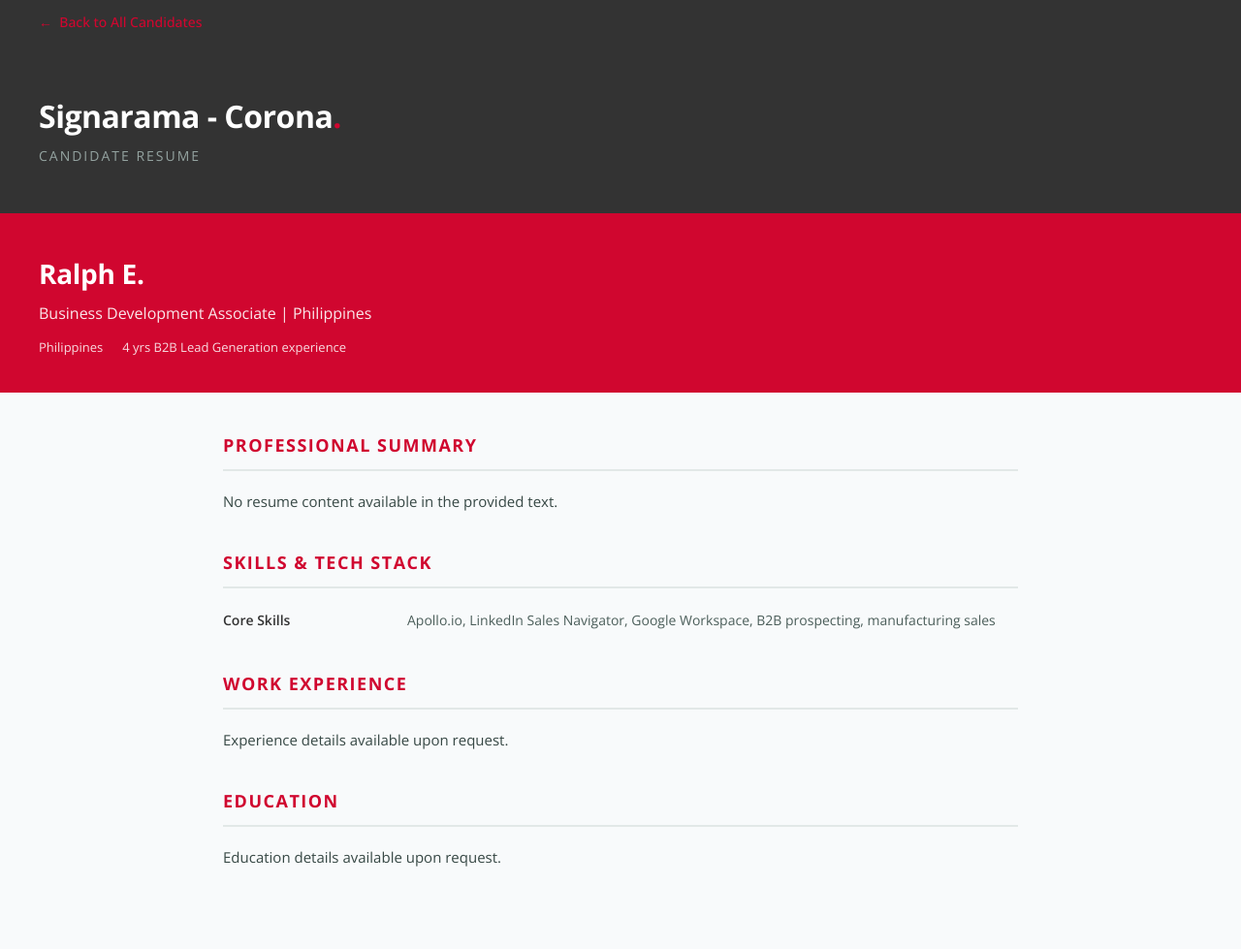
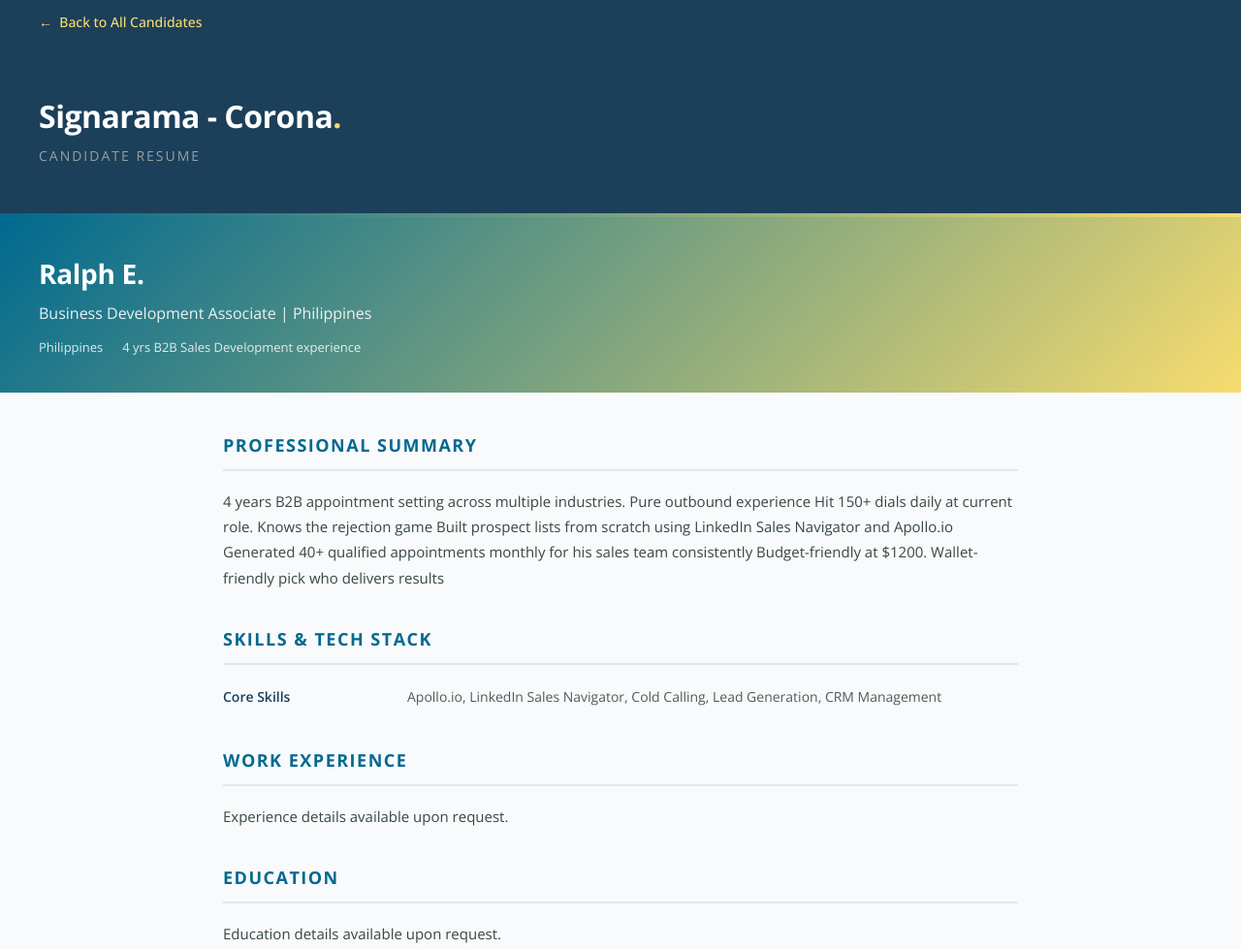
Before and after one commit to wg-dotcom/signarama-corona-business-development-associate-candidates, a plain HTML site: page resume-ralph.html in a window 1280 px wide. Shown: the top 979 px of the page at 97% size. Drawn offline with nearby package versions, Linux system fonts and the light colour scheme.

Commit message:
Add branded resume: Ralph E.

```diff
--- a/resume-ralph.html
+++ b/resume-ralph.html
@@ -10,9 +10,9 @@
   <style>
     * { margin: 0; padding: 0; box-sizing: border-box; }
     :root {
-      --primary: #d0062f;
-      --dark: #333333;
-      --highlight: #d0062f;
+      --primary: #00698f;
+      --dark: #1c3f5a;
+      --highlight: #f7dc6f;
       --white: #FFFFFF;
       --gray-50: #F8FAFB;
       --gray-100: #F1F5F4;
@@ -33,7 +33,7 @@
     .header-brand { font-family: var(--font-heading); font-size: 32px; font-weight: 700; color: var(--white); letter-spacing: -0.5px; margin-bottom: 4px; }
     .header-brand span { color: var(--highlight); }
     .header-subtitle { font-family: var(--font-body); font-size: 14px; font-weight: 400; color: var(--gray-400); text-transform: uppercase; letter-spacing: 2px; }
-    .candidate-banner { background: linear-gradient(135deg, var(--primary), #d0062f); padding: 36px 40px; color: var(--white); }
+    .candidate-banner { background: linear-gradient(135deg, var(--primary), #f7dc6f); padding: 36px 40px; color: var(--white); }
     .candidate-name { font-family: var(--font-heading); font-size: 28px; font-weight: 700; letter-spacing: -0.3px; margin-bottom: 6px; }
     .candidate-title { font-size: 16px; font-weight: 400; opacity: 0.9; margin-bottom: 12px; }
     .candidate-contact { display: flex; flex-wrap: wrap; gap: 20px; font-size: 13px; opacity: 0.85; }
@@ -81,14 +81,14 @@
     <div class="candidate-title">Business Development Associate | Philippines</div>
     <div class="candidate-contact">
       <span>Philippines</span>
-      <span>4 yrs B2B Lead Generation experience</span>
+      <span>4 yrs B2B Sales Development experience</span>
     </div>
   </div>
   <div class="resume-body">
-    <div class="section"><div class="section-title">Professional Summary</div><p class="summary-text">No resume content available in the provided text.</p></div>
+    <div class="section"><div class="section-title">Professional Summary</div><p class="summary-text">4 years B2B appointment setting across multiple industries. Pure outbound experience Hit 150+ dials daily at current role. Knows the rejection game Built prospect lists from scratch using LinkedIn Sales Navigator and Apollo.io Generated 40+ qualified appointments monthly for his sales team consistently Budget-friendly at $1200. Wallet-friendly pick who delivers results</p></div>
     <div class="section"><div class="section-title">Skills &amp; Tech Stack</div><div class="skills-grid">
     <div class="skill-label">Core Skills</div>
-    <div class="skill-value">Apollo.io, LinkedIn Sales Navigator, Google Workspace, B2B prospecting, manufacturing sales</div></div></div>
+    <div class="skill-value">Apollo.io, LinkedIn Sales Navigator, Cold Calling, Lead Generation, CRM Management</div></div></div>
     <div class="section"><div class="section-title">Work Experience</div><p class="summary-text">Experience details available upon request.</p></div>
     <div class="section"><div class="section-title">Education</div><p class="summary-text">Education details available upon request.</p></div>
 
```
